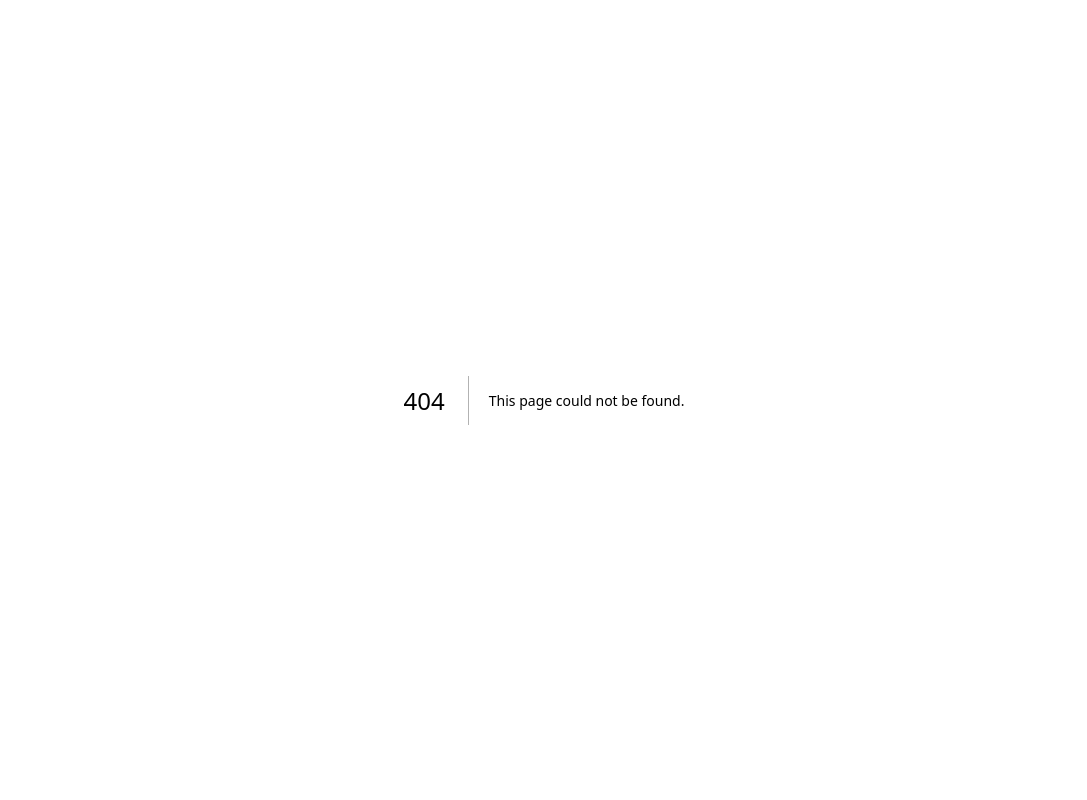
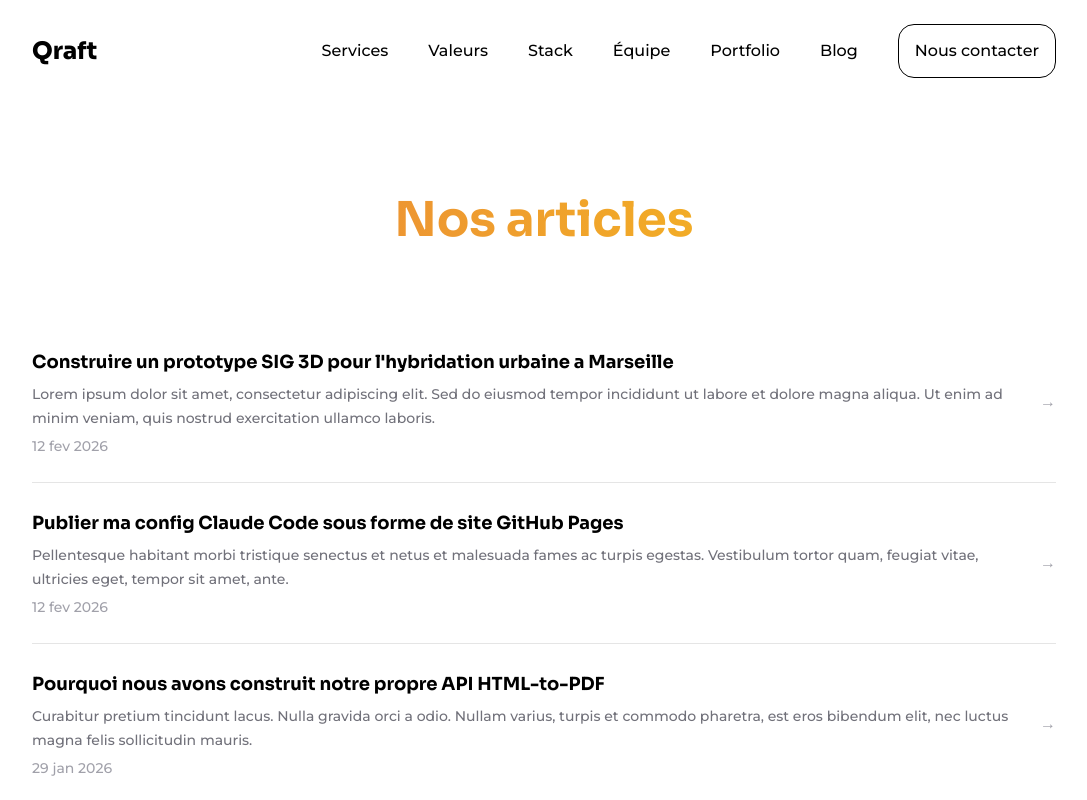
Before and after one commit to qrafttech/website, a Next.js app: page /blog in a window 1280 px wide. Before the commit this address had no page. Shown: the top 800 px of the page, without its empty margins (96-1183 px from the left). Built offline with nearby package versions, Linux system fonts and the light colour scheme.

Commit message:
feat: add blog listing and article pages with internal navigation

```diff
--- /dev/null
+++ b/app/blog/[slug]/page.tsx
@@ -0,0 +1,63 @@
+import { Metadata } from "next";
+import Link from "next/link";
+import { notFound } from "next/navigation";
+
+import FluidContainer from "../../../components/FluidContainer";
+import { articles, getArticleBySlug } from "../data";
+
+interface ArticlePageProps {
+  params: Promise<{ slug: string }>;
+}
+
+export function generateStaticParams() {
+  return articles.map((article) => ({ slug: article.slug }));
+}
+
+export async function generateMetadata({
+  params,
+}: ArticlePageProps): Promise<Metadata> {
+  const { slug } = await params;
+  const article = getArticleBySlug(slug);
+
+  if (!article) return {};
+
+  return {
+    title: article.title,
+    description: article.content.split("\n\n")[0],
+  };
+}
+
+export default async function ArticlePage({ params }: ArticlePageProps) {
+  const { slug } = await params;
+  const article = getArticleBySlug(slug);
+
+  if (!article) notFound();
+
+  const paragraphs = article.content.split("\n\n");
+
+  return (
+    <FluidContainer>
+      <div className="pt-8 pb-24">
+        <Link
+          href="/blog"
+          className="text-sm text-zinc-500 transition-colors hover:text-zinc-800"
+        >
+          &larr; Retour aux articles
+        </Link>
+        <article className="mx-auto max-w-prose pt-12">
+          <h1 className="bg-gradient-to-r from-[#e77c40] to-[#f8c618] bg-clip-text font-serif text-2xl font-bold text-transparent md:text-4xl">
+            {article.title}
+          </h1>
+          <p className="pt-4 text-sm text-zinc-400">{article.date}</p>
+          <div className="space-y-6 pt-8">
+            {paragraphs.map((paragraph, index) => (
+              <p key={index} className="text-base text-zinc-700">
+                {paragraph}
+              </p>
+            ))}
+          </div>
+        </article>
+      </div>
+    </FluidContainer>
+  );
+}
--- /dev/null
+++ b/app/blog/components/BlogArticleCard.tsx
@@ -0,0 +1,30 @@
+import Link from "next/link";
+
+import { Article } from "../data";
+
+export default function BlogArticleCard({
+  slug,
+  title,
+  date,
+  content,
+}: Article) {
+  const preview = content.split("\n\n")[0];
+
+  return (
+    <Link
+      href={`/blog/${slug}`}
+      className="group flex items-center justify-between border-b border-black/10 py-6 transition-colors hover:border-black/30"
+    >
+      <div className="min-w-0 flex-1">
+        <h3 className="font-serif text-lg font-bold transition-transform group-hover:translate-x-1">
+          {title}
+        </h3>
+        <p className="line-clamp-2 pt-1 text-sm text-zinc-500">{preview}</p>
+        <p className="pt-1 text-sm text-zinc-400">{date}</p>
+      </div>
+      <span className="ml-4 text-zinc-400 transition-transform group-hover:translate-x-1">
+        &rarr;
+      </span>
+    </Link>
+  );
+}
--- /dev/null
+++ b/app/blog/data.ts
@@ -0,0 +1,59 @@
+export interface Article {
+  slug: string;
+  title: string;
+  date: string;
+  content: string;
+}
+
+// TODO: Replace with Notion API calls
+export const articles: Article[] = [
+  {
+    slug: "prototype-sig-3d-marseille",
+    title:
+      "Construire un prototype SIG 3D pour l'hybridation urbaine a Marseille",
+    date: "12 fev 2026",
+    content:
+      "Lorem ipsum dolor sit amet, consectetur adipiscing elit. Sed do eiusmod tempor incididunt ut labore et dolore magna aliqua. Ut enim ad minim veniam, quis nostrud exercitation ullamco laboris.\n\nDuis aute irure dolor in reprehenderit in voluptate velit esse cillum dolore eu fugiat nulla pariatur. Excepteur sint occaecat cupidatat non proident.\n\nSunt in culpa qui officia deserunt mollit anim id est laborum. Sed ut perspiciatis unde omnis iste natus error sit voluptatem accusantium doloremque laudantium.",
+  },
+  {
+    slug: "config-claude-code-github-pages",
+    title: "Publier ma config Claude Code sous forme de site GitHub Pages",
+    date: "12 fev 2026",
+    content:
+      "Pellentesque habitant morbi tristique senectus et netus et malesuada fames ac turpis egestas. Vestibulum tortor quam, feugiat vitae, ultricies eget, tempor sit amet, ante.\n\nDonec eu libero sit amet quam egestas semper. Aenean ultricies mi vitae est. Mauris placerat eleifend leo. Quisque sit amet est et sapien ullamcorper pharetra.",
+  },
+  {
+    slug: "api-html-to-pdf",
+    title: "Pourquoi nous avons construit notre propre API HTML-to-PDF",
+    date: "29 jan 2026",
+    content:
+      "Curabitur pretium tincidunt lacus. Nulla gravida orci a odio. Nullam varius, turpis et commodo pharetra, est eros bibendum elit, nec luctus magna felis sollicitudin mauris.\n\nInteger in mauris eu nibh euismod gravida. Duis ac tellus et risus vulputate vehicula. Donec lobortis risus a elit.\n\nEtiam tempor orci eu lobortis elementum nibh tellus molestie nunc non blandit massa enim nec dui nunc mattis enim ut tellus elementum.",
+  },
+  {
+    slug: "claude-code-sentry-github",
+    title:
+      "Utiliser Claude Code pour trier les issues Sentry et les lier a GitHub",
+    date: "27 jan 2026",
+    content:
+      "Praesent dapibus, neque id cursus faucibus, tortor neque egestas augue, eu vulputate magna eros eu erat. Aliquam erat volutpat. Nam dui mi, tincidunt quis, accumsan porttitor.\n\nFacilisis luctus metus. Phasellus ultrices nulla quis nibh. Quisque a lectus. Donec consectetuer ligula vulputate sem tristique cursus.",
+  },
+  {
+    slug: "claude-code-feedback-simulateur",
+    title:
+      "Donner a Claude Code une boucle de feedback avec des captures du simulateur",
+    date: "27 jan 2026",
+    content:
+      "Morbi luctus, wisi viverra faucibus pretium, nibh est placerat odio, nec commodo wisi enim eget quam. Quisque libero justo, consectetuer a, feugiat vitae, porttitor eu, libero.\n\nNullam malesuada erat ut turpis. Suspendisse urna nibh viverra non semper suscipit posuere a pede. Donec nec justo eget felis facilisis fermentum.",
+  },
+  {
+    slug: "migrer-prs-monorepo-format-patch",
+    title: "Migrer 13 PRs vers un monorepo avec git format-patch",
+    date: "26 jan 2026",
+    content:
+      "Aliquam posuere. Nulla facilisis, sapien vitae venenatis euismod, est libero commodo enim, eget facilisis enim ipsum vel ante. Integer sagittis auctor metus.\n\nSed diam. Donec tellus libero, fringilla at, hendrerit at, blandit a, tortor. Suspendisse laoreet vulputate libero arcu sed interdum nisl molestie ut.",
+  },
+];
+
+export function getArticleBySlug(slug: string): Article | undefined {
+  return articles.find((article) => article.slug === slug);
+}
--- /dev/null
+++ b/app/blog/layout.tsx
@@ -0,0 +1,12 @@
+import { ReactNode } from "react";
+
+import Menu from "../components/Menu.client";
+
+export default function BlogLayout({ children }: { children: ReactNode }) {
+  return (
+    <>
+      <Menu variant="light" />
+      {children}
+    </>
+  );
+}
--- /dev/null
+++ b/app/blog/page.tsx
@@ -0,0 +1,21 @@
+import FluidContainer from "../../components/FluidContainer";
+import SectionTitle from "../components/SectionTitle";
+import BlogArticleCard from "./components/BlogArticleCard";
+import { articles } from "./data";
+
+export default function BlogPage() {
+  return (
+    <FluidContainer>
+      <div className="pt-16 pb-24">
+        <SectionTitle className="from-[#e77c40] to-[#f8c618] p-6 text-center">
+          Nos articles
+        </SectionTitle>
+        <div className="py-12">
+          {articles.map((article) => (
+            <BlogArticleCard key={article.slug} {...article} />
+          ))}
+        </div>
+      </div>
+    </FluidContainer>
+  );
+}
--- a/app/components/BlogCard.tsx
+++ b/app/components/BlogCard.tsx
@@ -1,15 +1,15 @@
+import Link from "next/link";
+
 interface BlogCardProps {
   title: string;
   date: string;
-  url: string;
+  slug: string;
 }
 
-export default function BlogCard({ title, date, url }: BlogCardProps) {
+export default function BlogCard({ title, date, slug }: BlogCardProps) {
   return (
-    <a
-      href={url}
-      target="_blank"
-      rel="noreferrer"
+    <Link
+      href={`/blog/${slug}`}
       className="group flex items-center justify-between border-b border-black/10 py-4 transition-colors hover:border-black/30"
     >
       <div className="min-w-0 flex-1">
@@ -21,6 +21,6 @@ export default function BlogCard({ title, date, url }: BlogCardProps) {
       <span className="ml-4 text-zinc-400 transition-transform group-hover:translate-x-1">
         &rarr;
       </span>
-    </a>
+    </Link>
   );
 }
--- a/app/components/BlogPreview.tsx
+++ b/app/components/BlogPreview.tsx
@@ -1,46 +1,11 @@
 import Image from "next/image";
+import Link from "next/link";
 
 import dancingStar from "../../public/images/dancing-star.svg";
 
 import SectionTitle from "./SectionTitle";
 import BlogCard from "./BlogCard";
-
-//This is a placeholder : real article will be fetch from Notion
-const articles = [
-  {
-    title:
-      "Construire un prototype SIG 3D pour l'hybridation urbaine a Marseille",
-    date: "12 fev 2026",
-    url: "https://qrafttech.notion.site/305218ed56d78111af6fde76f71f4943",
-  },
-  {
-    title: "Publier ma config Claude Code sous forme de site GitHub Pages",
-    date: "12 fev 2026",
-    url: "https://qrafttech.notion.site/305218ed56d781889922effa8174cef4",
-  },
-  {
-    title: "Pourquoi nous avons construit notre propre API HTML-to-PDF",
-    date: "29 jan 2026",
-    url: "https://qrafttech.notion.site/2f7218ed56d7819b946efd0ab0c34701",
-  },
-  {
-    title:
-      "Utiliser Claude Code pour trier les issues Sentry et les lier a GitHub",
-    date: "27 jan 2026",
-    url: "https://qrafttech.notion.site/2f5218ed56d7819fb3d1d23d0c77bf67",
-  },
-  {
-    title:
-      "Donner a Claude Code une boucle de feedback avec des captures du simulateur",
-    date: "27 jan 2026",
-    url: "https://qrafttech.notion.site/2f5218ed56d781d8acd6c44c02596a88",
-  },
-  {
-    title: "Migrer 13 PRs vers un monorepo avec git format-patch",
-    date: "26 jan 2026",
-    url: "https://qrafttech.notion.site/2f4218ed56d7813aa6aae0c26bb9fd41",
-  },
-];
+import { articles } from "../blog/data";
 
 export default function BlogPreview() {
   return (
@@ -56,23 +21,24 @@ export default function BlogPreview() {
         </SectionTitle>
       </div>
       <div className="grid grid-cols-1 gap-x-12 py-12 md:grid-cols-2">
-        {articles.map((article) => (
-          <BlogCard key={article.url} {...article} />
+        {articles.slice(0, 6).map((article) => (
+          <BlogCard
+            key={article.slug}
+            title={article.title}
+            date={article.date}
+            slug={article.slug}
+          />
         ))}
       </div>
       <div className="pb-16 pt-4 text-center">
-        <a
-          href="https://qrafttech.notion.site/Blog-FR-2f0218ed56d781c9af6fe090e5d88092"
-          target="_blank"
-          rel="noreferrer"
-        >
+        <Link href="/blog">
           <button
             type="button"
             className="rounded-2xl border border-black bg-transparent px-8 py-3 font-medium text-black hover:bg-black/10"
           >
             Voir tous les articles
           </button>
-        </a>
+        </Link>
       </div>
     </>
   );
--- a/app/components/ContactUs.tsx
+++ b/app/components/ContactUs.tsx
@@ -1,8 +1,16 @@
 import clsx from "clsx";
 
-type ContactUsProps = Partial<Pick<HTMLDivElement, "className">>;
+interface ContactUsProps {
+  className?: string;
+  variant?: "dark" | "light";
+}
 
-export default function ContactUs({ className }: ContactUsProps) {
+export default function ContactUs({
+  className,
+  variant = "dark",
+}: ContactUsProps) {
+  const isLight = variant === "light";
+
   return (
     <a
       href="https://cal.com/nicolasrouanne/30min"
@@ -12,7 +20,10 @@ export default function ContactUs({ className }: ContactUsProps) {
       <button
         type="button"
         className={clsx(
-          "rounded-2xl border border-white bg-transparent font-medium text-white hover:bg-white/20",
+          "rounded-2xl border bg-transparent font-medium",
+          isLight
+            ? "border-black text-black hover:bg-black/10"
+            : "border-white text-white hover:bg-white/20",
           className
         )}
       >
--- a/app/components/Menu.client.tsx
+++ b/app/components/Menu.client.tsx
@@ -1,6 +1,7 @@
 "use client";
 
 import { useState } from "react";
+import Link from "next/link";
 import { XMarkIcon, Bars3Icon } from "@heroicons/react/20/solid";
 
 import ContactUs from "./ContactUs";
@@ -11,32 +12,46 @@ const menuItems = [
   { id: "stack", label: "Stack" },
   { id: "team", label: "Équipe" },
   { id: "portfolio", label: "Portfolio" },
-  { id: "blog", label: "Blog" },
+  { id: "blog", label: "Blog", href: "/blog" },
 ];
 
-export default function Menu() {
+interface MenuProps {
+  variant?: "dark" | "light";
+}
+
+export default function Menu({ variant = "dark" }: MenuProps) {
   const [mobileOpen, setMobileOpen] = useState(false);
+  const isLight = variant === "light";
 
   return (
     <div
       className={
         mobileOpen
-          ? "fixed inset-0 z-50 bg-[#08143f] bg-opacity-95 backdrop-blur-sm backdrop-filter"
-          : "absolute inset-x-0 z-10"
+          ? `fixed inset-0 z-50 ${
+              isLight ? "bg-white" : "bg-[#08143f]"
+            } bg-opacity-95 backdrop-blur-sm backdrop-filter`
+          : `${isLight ? "relative" : "absolute"} inset-x-0 z-10`
       }
       onClick={mobileOpen ? () => setMobileOpen(false) : () => {}}
     >
       <div className="max-w-screen-2xl px-4 pt-6 lg:px-24 xl:px-32">
-        <div className="flex flex-col text-white">
+        <div
+          className={`flex flex-col ${isLight ? "text-black" : "text-white"}`}
+        >
           <div className="flex items-center justify-between">
-            <span className="font-serif text-2xl font-extrabold">Qraft</span>
+            <Link href="/" className="font-serif text-2xl font-extrabold">
+              Qraft
+            </Link>
             <div className="flex items-center space-x-4 md:space-x-10">
-              {menuItems.map(({ id, label }) => (
-                <a key={id} href={`#${id}`} className="max-md:hidden">
+              {menuItems.map(({ id, label, href }) => (
+                <a key={id} href={href ?? `/#${id}`} className="max-md:hidden">
                   {label}
                 </a>
               ))}
-              <ContactUs className="px-3 py-2 text-sm max-md:rounded-xl md:px-4 md:py-3 md:text-base" />
+              <ContactUs
+                variant={variant}
+                className="px-3 py-2 text-sm max-md:rounded-xl md:px-4 md:py-3 md:text-base"
+              />
               {mobileOpen ? (
                 <XMarkIcon width={24} />
               ) : (
@@ -50,10 +65,10 @@ export default function Menu() {
           </div>
           {mobileOpen && (
             <div className="flex flex-col items-center space-y-12 pt-16">
-              {menuItems.map(({ id, label }) => (
+              {menuItems.map(({ id, label, href }) => (
                 <a
                   key={id}
-                  href={`#${id}`}
+                  href={href ?? `/#${id}`}
                   className="font-serif text-2xl font-bold"
                 >
                   {label}
```
